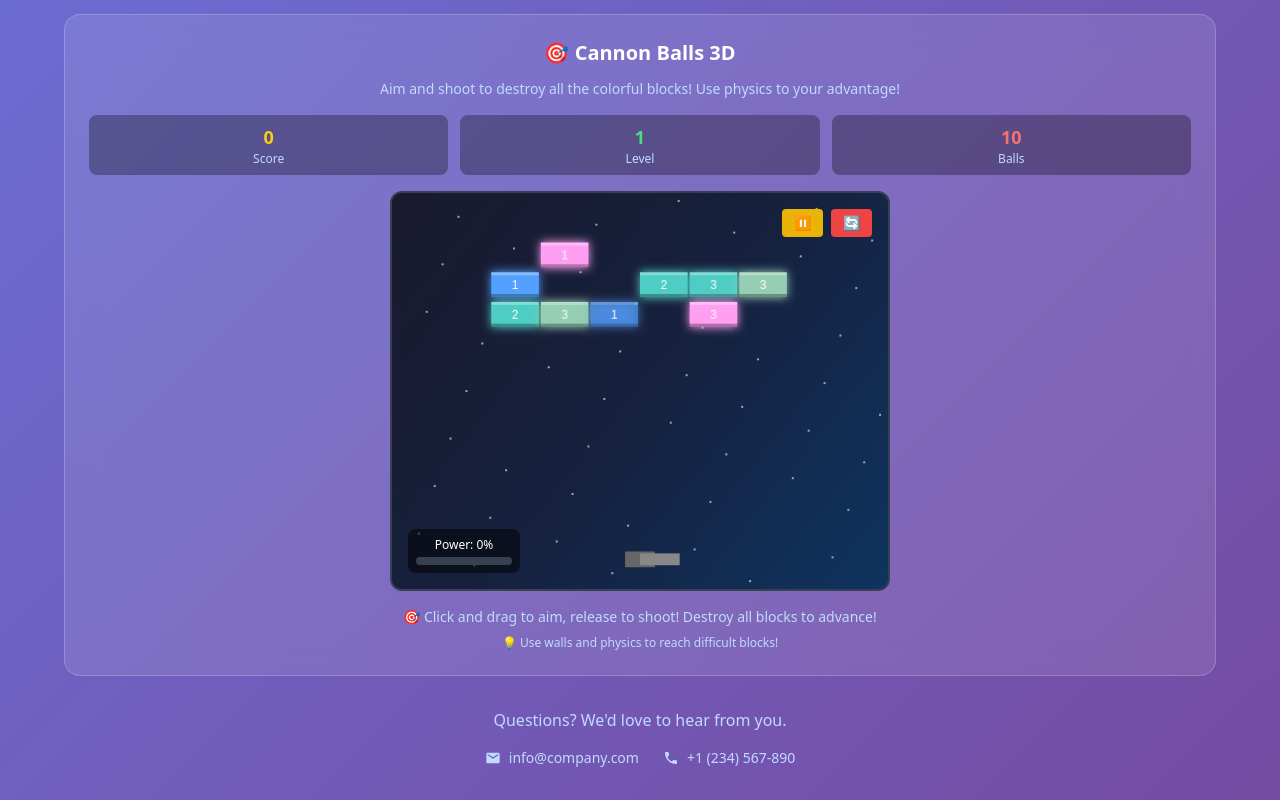
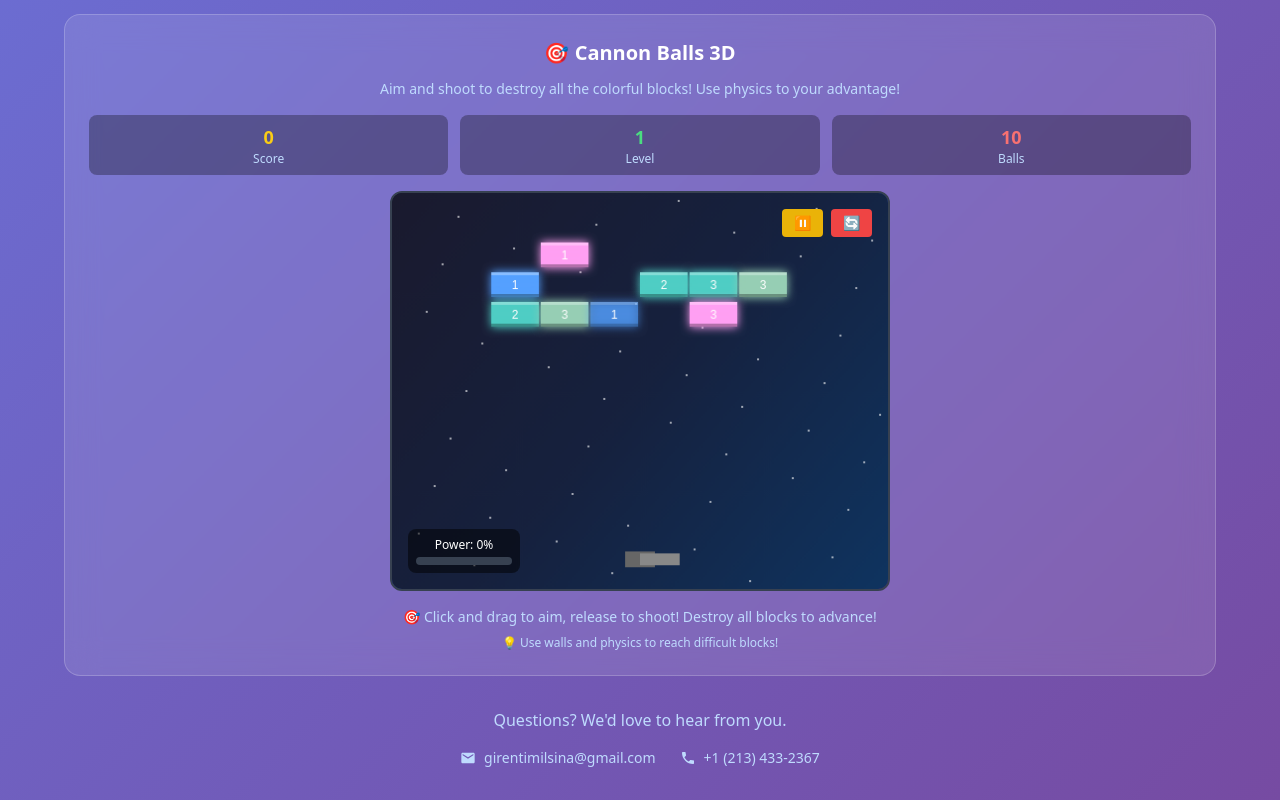
Before and after one commit to onlinezame/index.html, a plain HTML site: page index.html in a window 1280 px wide. Shown: the part 1101-1901 px from the top of the page. Drawn offline with nearby package versions, Linux system fonts and the light colour scheme.

Commit message:
Update index.html

```diff
--- a/index.html
+++ b/index.html
@@ -238,17 +238,17 @@
             <div class="text-center">
                 <p class="text-blue-200 mb-4">Questions? We'd love to hear from you.</p>
                 <div class="flex flex-wrap justify-center gap-6 text-sm">
-                    <a href="mailto:info@company.com" class="flex items-center gap-2 text-blue-200 hover:text-white transition-colors">
+                    <a href="mailto:girentimilsina@gmail.com" class="flex items-center gap-2 text-blue-200 hover:text-white transition-colors">
                         <svg class="w-4 h-4" fill="currentColor" viewBox="0 0 24 24">
                             <path d="M20 4H4c-1.1 0-1.99.9-1.99 2L2 18c0 1.1.9 2 2 2h16c1.1 0 2-.9 2-2V6c0-1.1-.9-2-2-2zm0 4l-8 5-8-5V6l8 5 8-5v2z"/>
                         </svg>
-                        info@company.com
+                        girentimilsina@gmail.com
                     </a>
                     <a href="tel:+1234567890" class="flex items-center gap-2 text-blue-200 hover:text-white transition-colors">
                         <svg class="w-4 h-4" fill="currentColor" viewBox="0 0 24 24">
                             <path d="M6.62 10.79c1.44 2.83 3.76 5.14 6.59 6.59l2.2-2.2c.27-.27.67-.36 1.02-.24 1.12.37 2.33.57 3.57.57.55 0 1 .45 1 1V20c0 .55-.45 1-1 1-9.39 0-17-7.61-17-17 0-.55.45-1 1-1h3.5c.55 0 1 .45 1 1 0 1.25.2 2.45.57 3.57.11.35.03.74-.25 1.02l-2.2 2.2z"/>
                         </svg>
-                        +1 (234) 567-890
+                        +1 (213) 433-2367
                     </a>
                 </div>
             </div>
```
